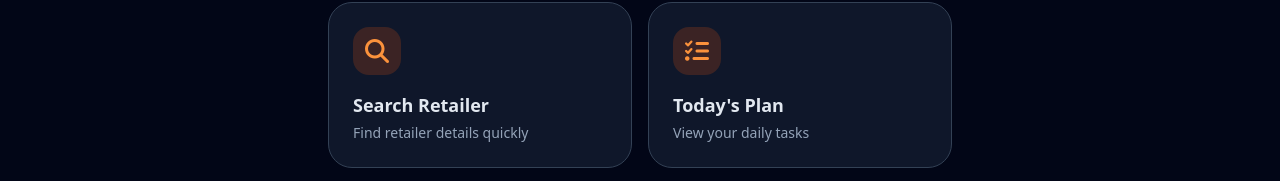
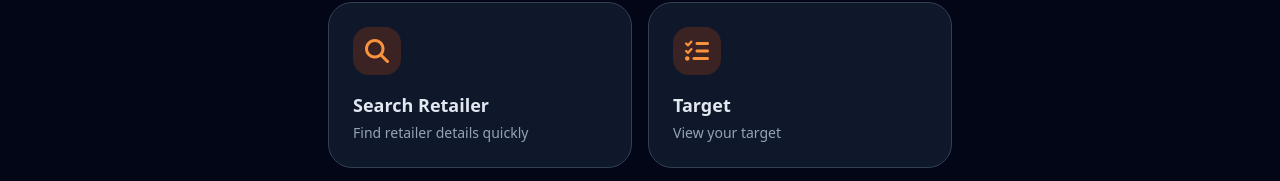
Before and after one commit to imshubhamnayak/drona-gpt, a plain HTML site: page index.html in a window 1280 px wide. Shown: the part 183-364 px from the top of the page. Drawn offline with nearby package versions, Linux system fonts and the light colour scheme.

Commit message:
Update index.html

```diff
--- a/index.html
+++ b/index.html
@@ -89,8 +89,8 @@
                 <div class="w-12 h-12 bg-orange-600/20 rounded-2xl flex items-center justify-center mb-4">
                     <i class="fa-solid fa-list-check text-orange-400 text-2xl"></i>
                 </div>
-                <div class="font-semibold text-lg">Today's Plan</div>
-                <div class="text-sm text-slate-400 mt-1">View your daily tasks</div>
+                <div class="font-semibold text-lg">Target</div>
+                <div class="text-sm text-slate-400 mt-1">View your target</div>
             </button>
 
             <!-- SKU Intelligence -->
```
